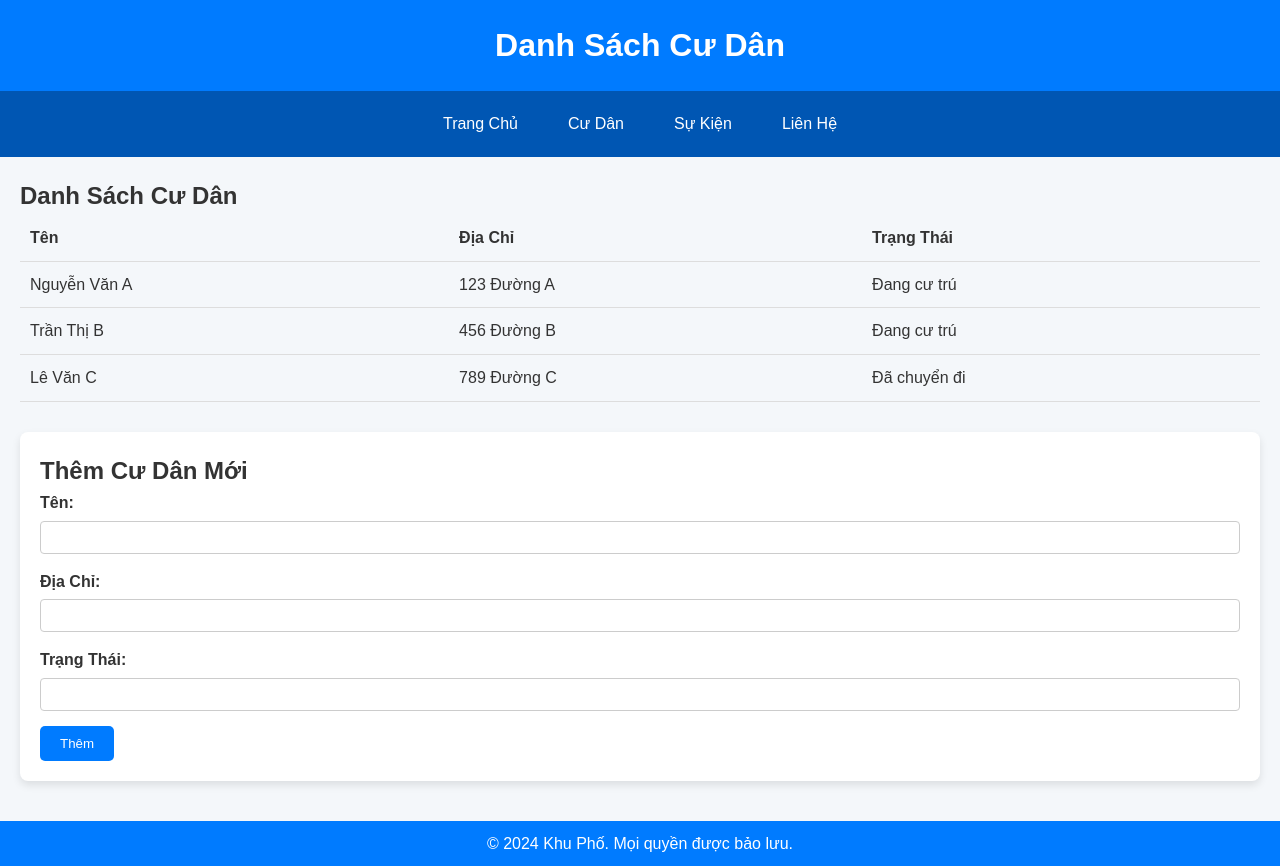
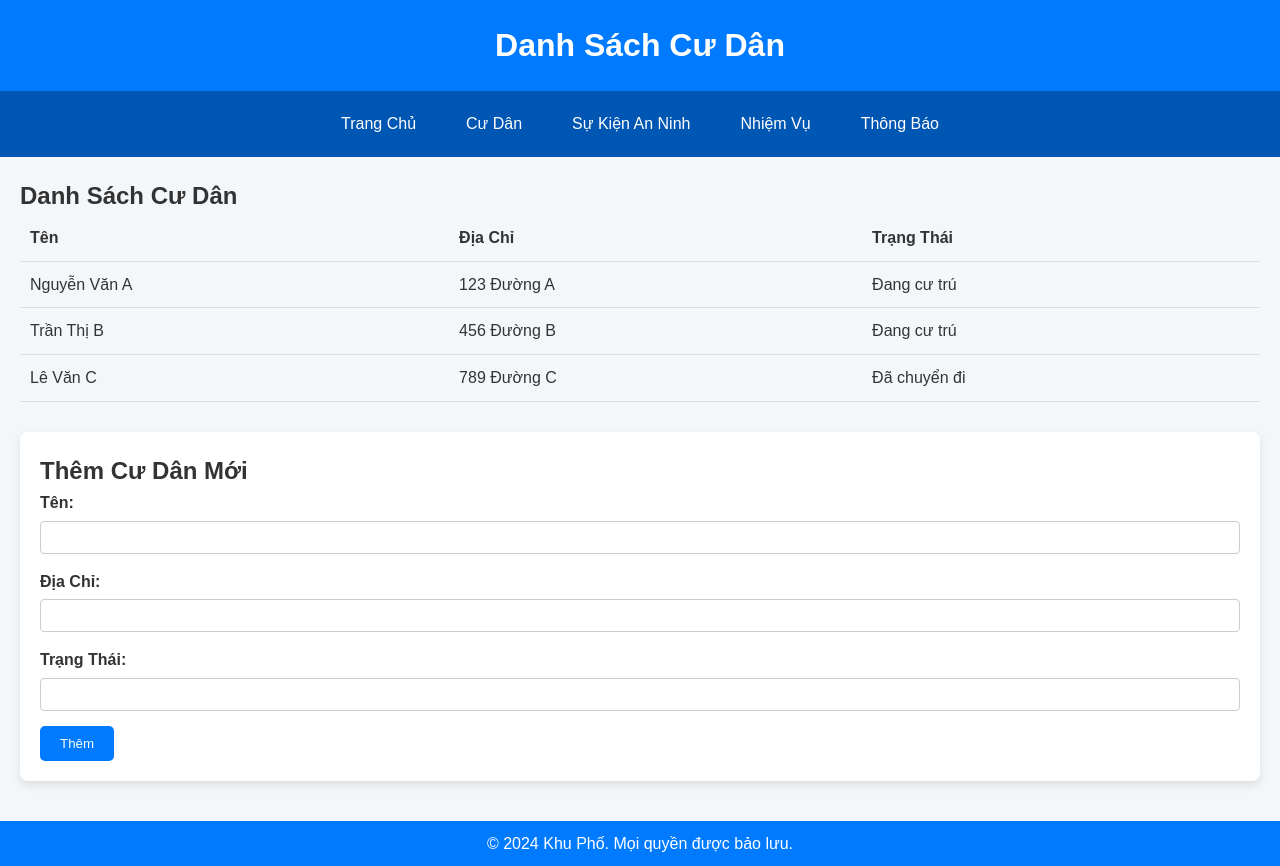
Before and after one commit to tranbateo/btapKTPM, a plain HTML site: page cudan.html in a window 1280 px wide. Drawn offline with Linux system fonts and the light colour scheme.

Commit message:
Update cudan.html

```diff
--- a/cudan.html
+++ b/cudan.html
@@ -121,10 +121,11 @@
 
     <!-- Navigation Menu -->
     <div class="nav">
-        <a href="index.html">Trang Chủ</a>
+        <a href="homepage.html">Trang Chủ</a>
         <a href="cudan.html">Cư Dân</a>
-        <a href="sukien.html">Sự Kiện</a>
-        <a href="lienhe.html">Liên Hệ</a>
+        <a href="sukien.html">Sự Kiện An Ninh</a>
+        <a href="nhiemvu.html">Nhiệm Vụ</a>
+        <a href="thongbao.html">Thông Báo</a>
     </div>
 
     <!-- Main Content -->
```
